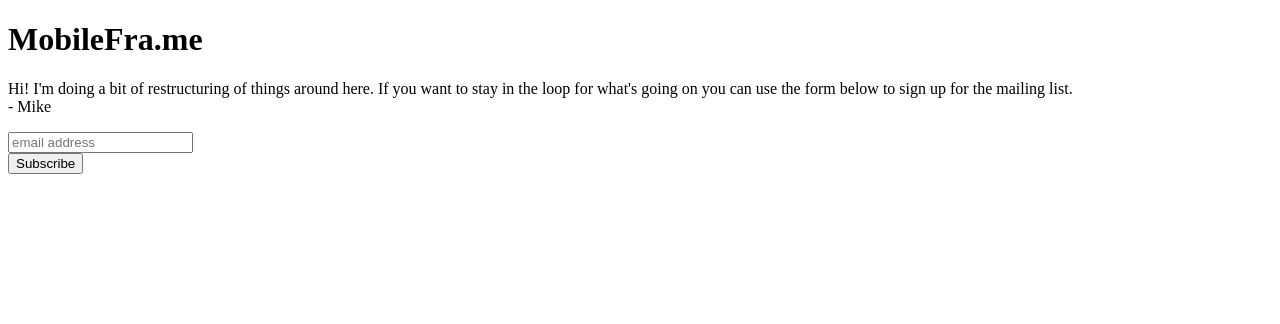
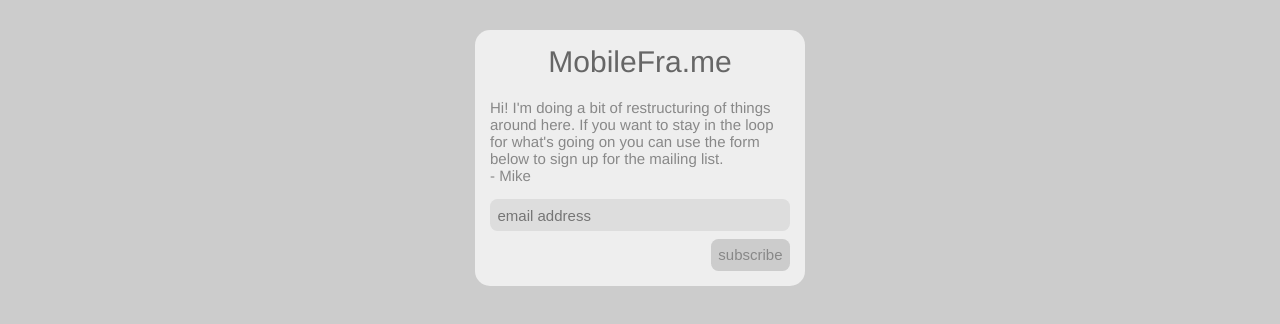
Before and after one commit to mraichelson/mobilefra.me, a plain HTML site: page index.html in a window 1280 px wide. Drawn offline with Linux system fonts and the light colour scheme; the site is published under a folder, as on GitHub Pages, so addresses that start at the root find nothing.

Commit message:
trying to get this to read the stylesheet

```diff
--- a/index.html
+++ b/index.html
@@ -5,7 +5,7 @@
   <meta name="viewport" content="width=device-width, initial-scale=1.0">
   <meta http-equiv="X-UA-Compatible" content="ie=edge">
   <title>MobileFra.me</title>
-  <link rel="stylesheet" href="/_res/css/mobileframe.css">
+  <link rel="stylesheet" href="./_res/css/mobileframe.css">
 </head>
 <body>
 <script>
```
